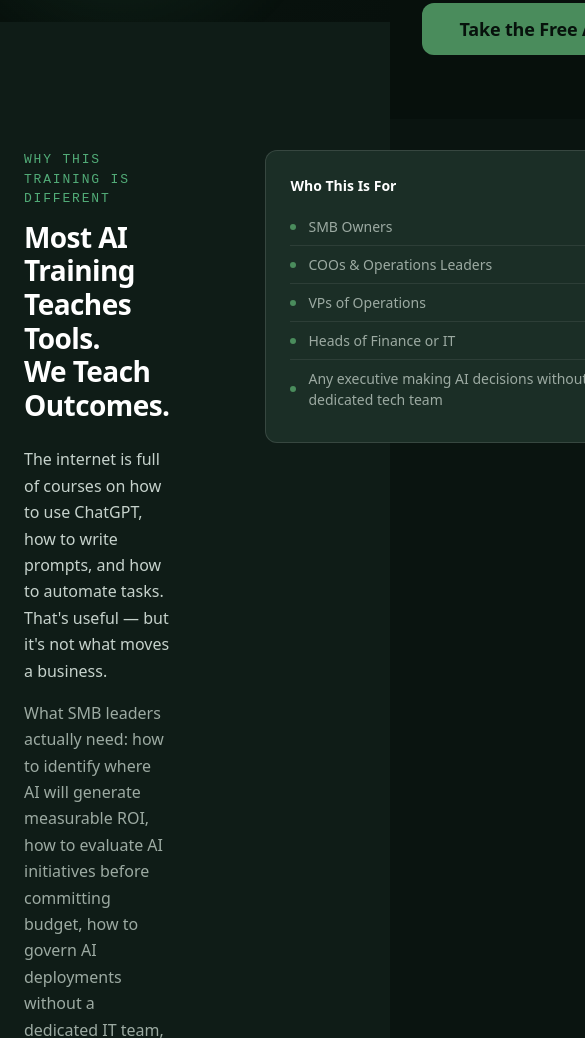
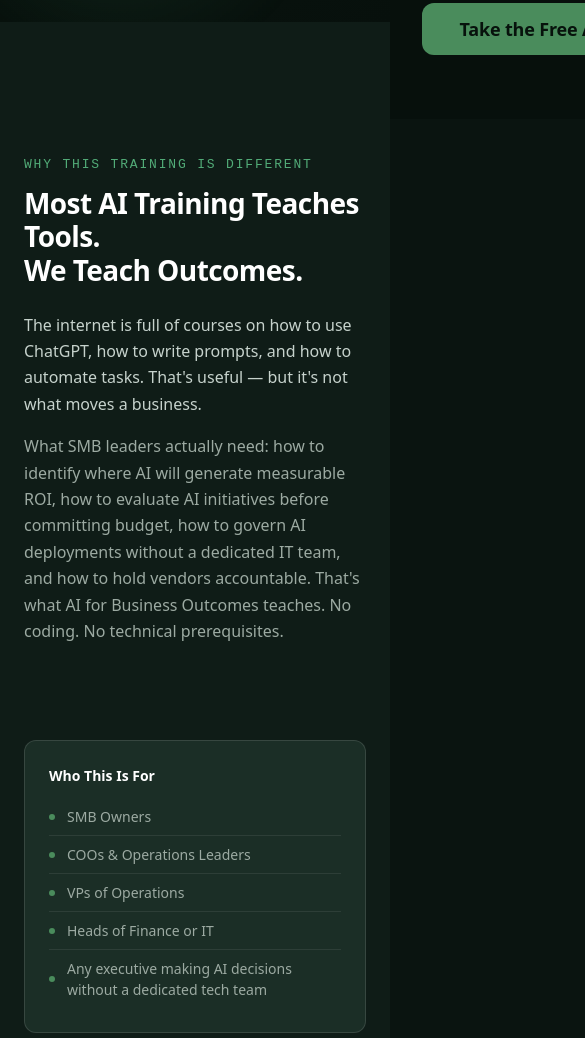
Before and after one commit to neoaistriq/neoaistriq-website, a plain HTML site: page training.html in a window 390 px wide. Shown: the part 725-1763 px from the top of the page, 585 px wide, since content can reach past the window. Drawn offline with nearby package versions, Linux system fonts and the light colour scheme; a web font is replaced by a local one.

Commit message:
Fix training page horizontal overflow on mobile
The "Why This Training Is Different" section used an inline style hardcoding a 1fr 380px grid. The fixed 380px "Who This Is For" card ignored viewport width, blowing the page out to ~672px wide on a 390px phone (visible as horizontal overflow, with the fixed nav stretching to match). Extracted the grid to a .why-different__grid class and collapsed it to a single column at <=900px, matching the responsive pattern already used for .format-grid on this page.

Co-Authored-By: Claude <noreply@anthropic.com>

```diff
--- a/training.html
+++ b/training.html
@@ -290,6 +290,7 @@ button{font-family:var(--font-body);cursor:pointer;border:none;background:none}
 .training-hero__dots{position:absolute;inset:0;background-image:radial-gradient(circle,rgba(82,172,120,0.12) 1px,transparent 1px);background-size:32px 32px;pointer-events:none}
 .training-hero__glow{position:absolute;bottom:-100px;right:5%;width:500px;height:500px;background:radial-gradient(circle,rgba(82,172,120,0.14) 0%,transparent 60%);pointer-events:none}
 .why-different{background:var(--surface-panel)}
+.why-different__grid{display:grid;grid-template-columns:1fr 380px;gap:var(--space-9);align-items:start}
 .who-card{background:var(--surface-raised);border:1px solid var(--border-default);border-radius:var(--radius-md);padding:var(--space-5)}
 .who-card h4{font-family:var(--font-display);font-size:var(--text-sm);font-weight:var(--weight-semibold);color:var(--text-strong);margin-bottom:var(--space-3)}
 .who-item{display:flex;align-items:center;gap:var(--space-3);font-size:var(--text-sm);color:#9CAAA2;padding:var(--space-2) 0;border-bottom:1px solid var(--border-subtle)}
@@ -319,7 +320,7 @@ button{font-family:var(--font-body);cursor:pointer;border:none;background:none}
 .format-price{font-family:var(--font-display);font-size:var(--text-h1);font-weight:var(--weight-bold);color:var(--text-accent);margin-bottom:var(--space-2)}
 .format-price-sub{font-size:var(--text-sm);color:#9CAAA2;margin-bottom:var(--space-5)}
 .toolkit-strip{background:linear-gradient(135deg,var(--green-800) 0%,var(--green-850) 100%);border:1px solid var(--border-strong);border-radius:var(--radius-xl);padding:var(--space-7) var(--space-8);display:grid;grid-template-columns:1fr auto;gap:var(--space-7);align-items:center;margin-top:var(--space-8)}
-@media(max-width:900px){.format-grid{grid-template-columns:1fr}.toolkit-strip{grid-template-columns:1fr;text-align:center}}
+@media(max-width:900px){.format-grid{grid-template-columns:1fr}.toolkit-strip{grid-template-columns:1fr;text-align:center}.why-different__grid{grid-template-columns:1fr}}
 @media(max-width:600px){.module-row{flex-direction:column;gap:var(--space-3)}.module-num{width:auto;text-align:left;font-size:var(--text-h1)}}
 </style>
 <style>
@@ -565,7 +566,7 @@ h1,h2,h3,h4,h5 { color: #FFFFFF; }
 <!-- WHY DIFFERENT -->
 <section class="section why-different">
   <div class="container">
-    <div style="display:grid;grid-template-columns:1fr 380px;gap:var(--space-9);align-items:start">
+    <div class="why-different__grid">
       <div class="m-slide-left">
         <span class="eyebrow">Why This Training Is Different</span>
         <h2 class="section-title">Most AI Training Teaches Tools.<br>We Teach Outcomes.</h2>
```
